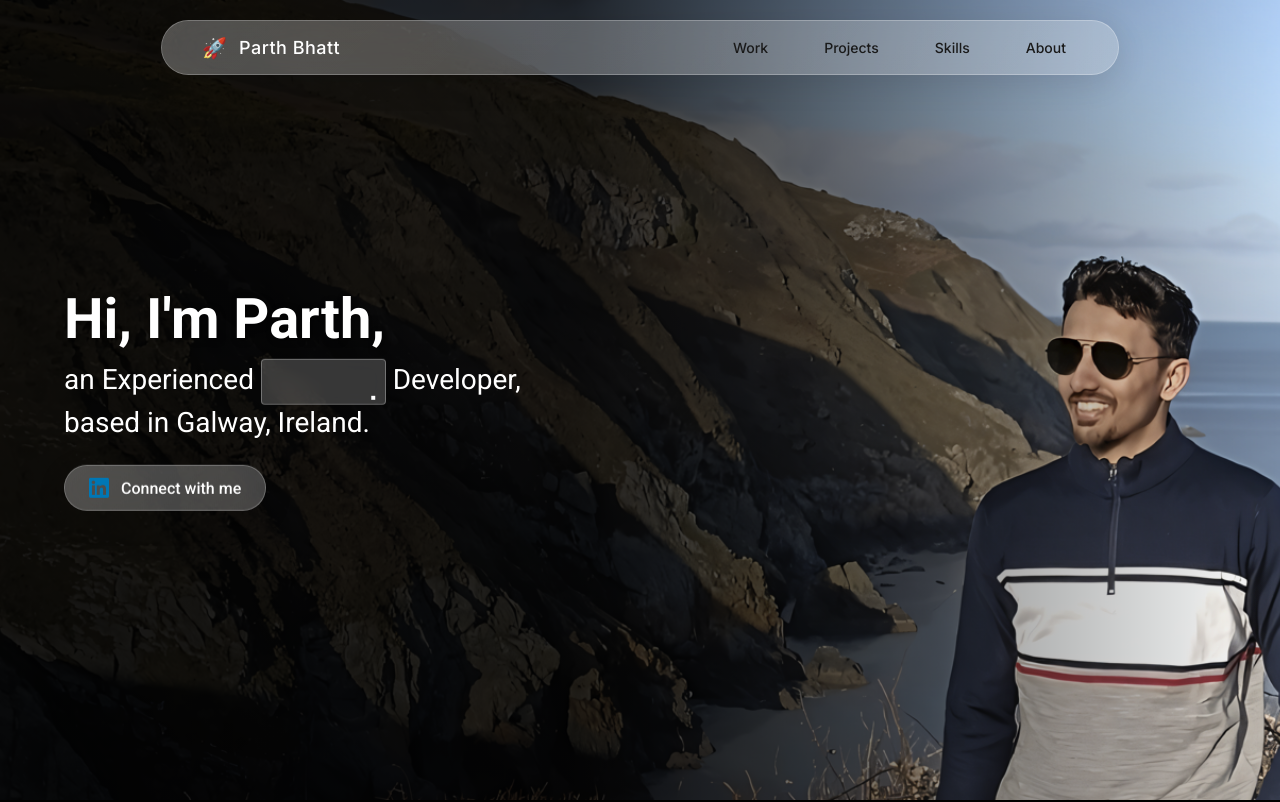
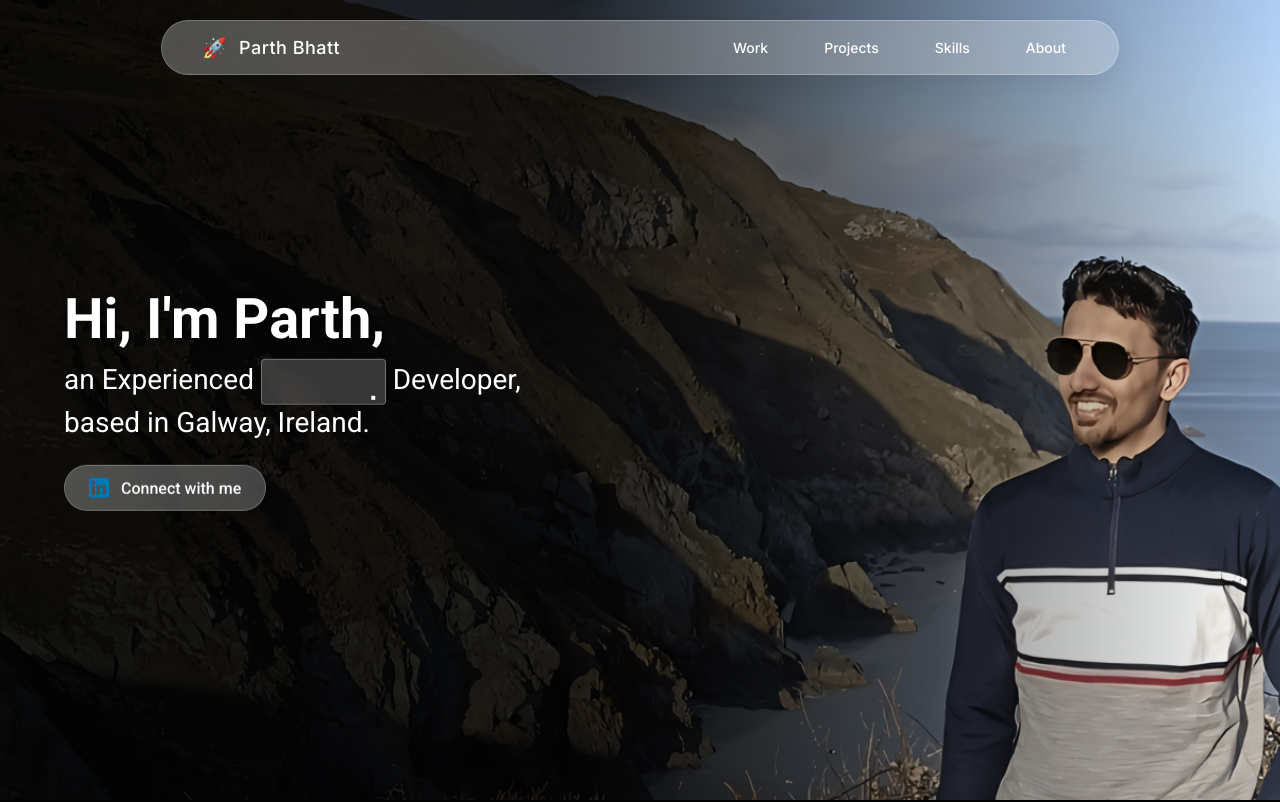
Before and after one commit to parthbhatt268/web-portfolio-2.0, a React (Create React App) app: page / in a window 1280 px wide. Shown: the top 802 px of the page. Built offline with nearby package versions, Linux system fonts and the light colour scheme.

Commit message:
navbar correction

```diff
--- a/src/components/Navbar/Navbar.css
+++ b/src/components/Navbar/Navbar.css
@@ -79,7 +79,7 @@
 .nav-brand {
   display: flex;
   align-items: center;
-  color: white;
+  color: #fff;
   font-weight: 500;
   font-size: 16px;
   letter-spacing: 0.5px;
@@ -96,7 +96,7 @@
 
 .nav-link-desktop {
   text-decoration: none;
-  color: #1a1a1a;
+  color: #fff;
   font-size: 14px;
   font-weight: 500;
   transition: opacity 0.2s ease;
```
